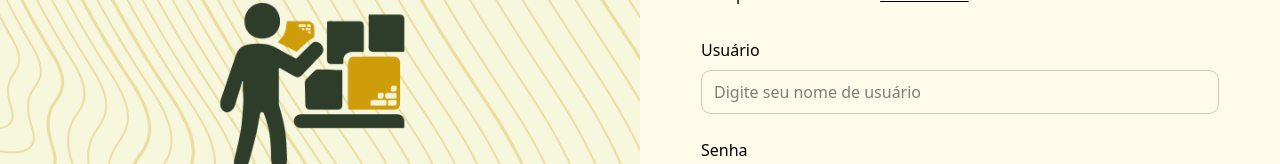
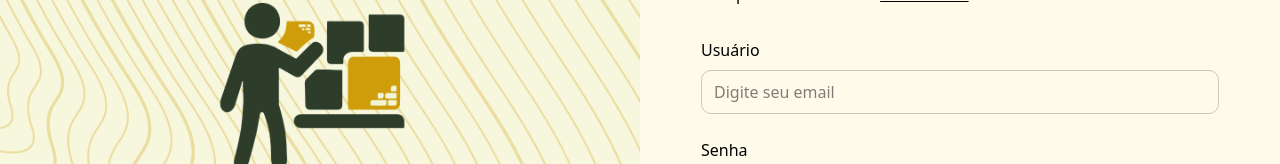
Before and after one commit to eubielzin/frontend-zyntex, a Next.js app: page /login in a window 1280 px wide. Shown: the part 262-426 px from the top of the page. Built offline with nearby package versions, Linux system fonts and the light colour scheme.

Commit message:
fix: alterar placeholder do campo de usuário para email e adicionar suppressHydrationWarning no HTML

```diff
--- a/src/app/(public)/login/page.tsx
+++ b/src/app/(public)/login/page.tsx
@@ -99,7 +99,7 @@ export default function LoginPage() {
             <input
               type="text"
               id="username"
-              placeholder="Digite seu nome de usuário"
+              placeholder="Digite seu email"
               className="border rounded-lg border-black/20 pl-3 h-11"
               {...register("username")}
             />
--- a/src/app/layout.tsx
+++ b/src/app/layout.tsx
@@ -40,7 +40,7 @@ export default function RootLayout({
   children: React.ReactNode;
 }>) {
   return (
-    <html lang="pt-BR">
+    <html lang="pt-BR" suppressHydrationWarning>
       <body className={`${montserrat.variable} ${kamerik.variable} font-sans antialiased`}>
         <AuthBootstrap />
         <AppAlerts />
```
